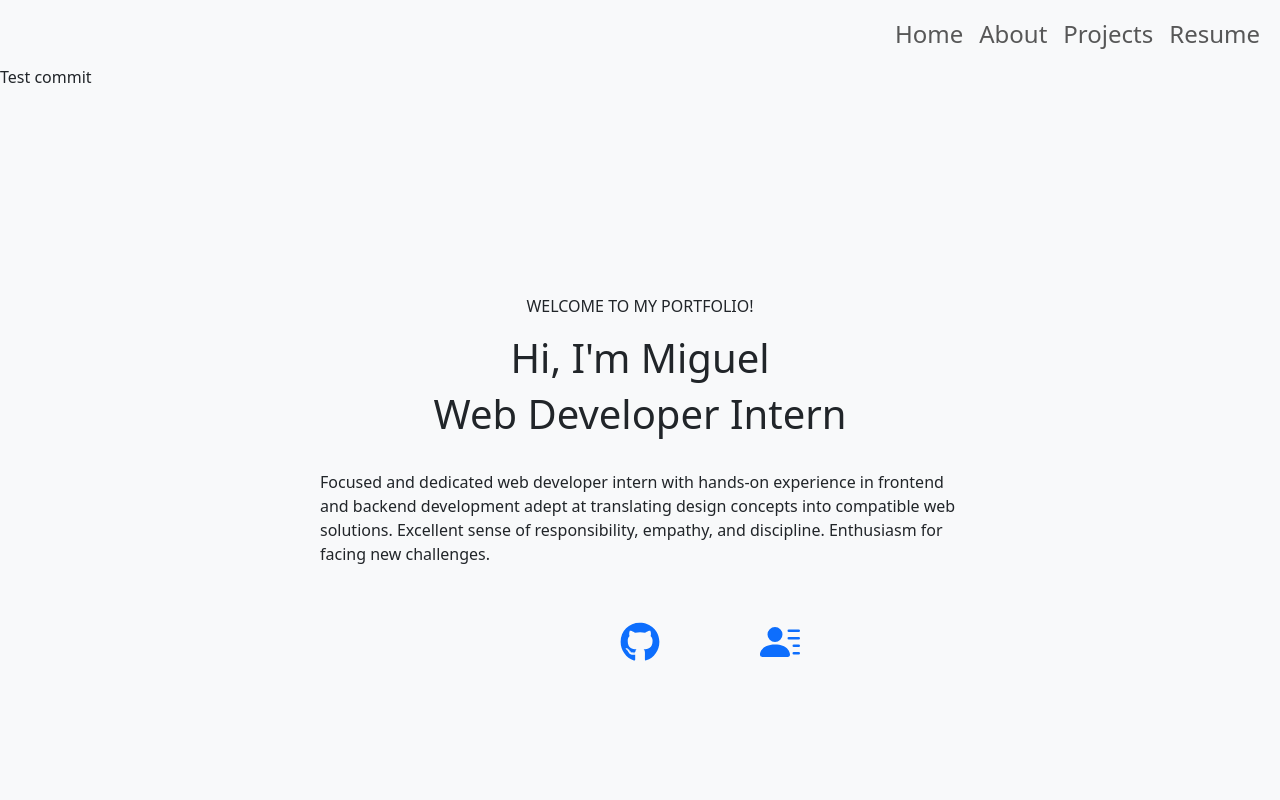
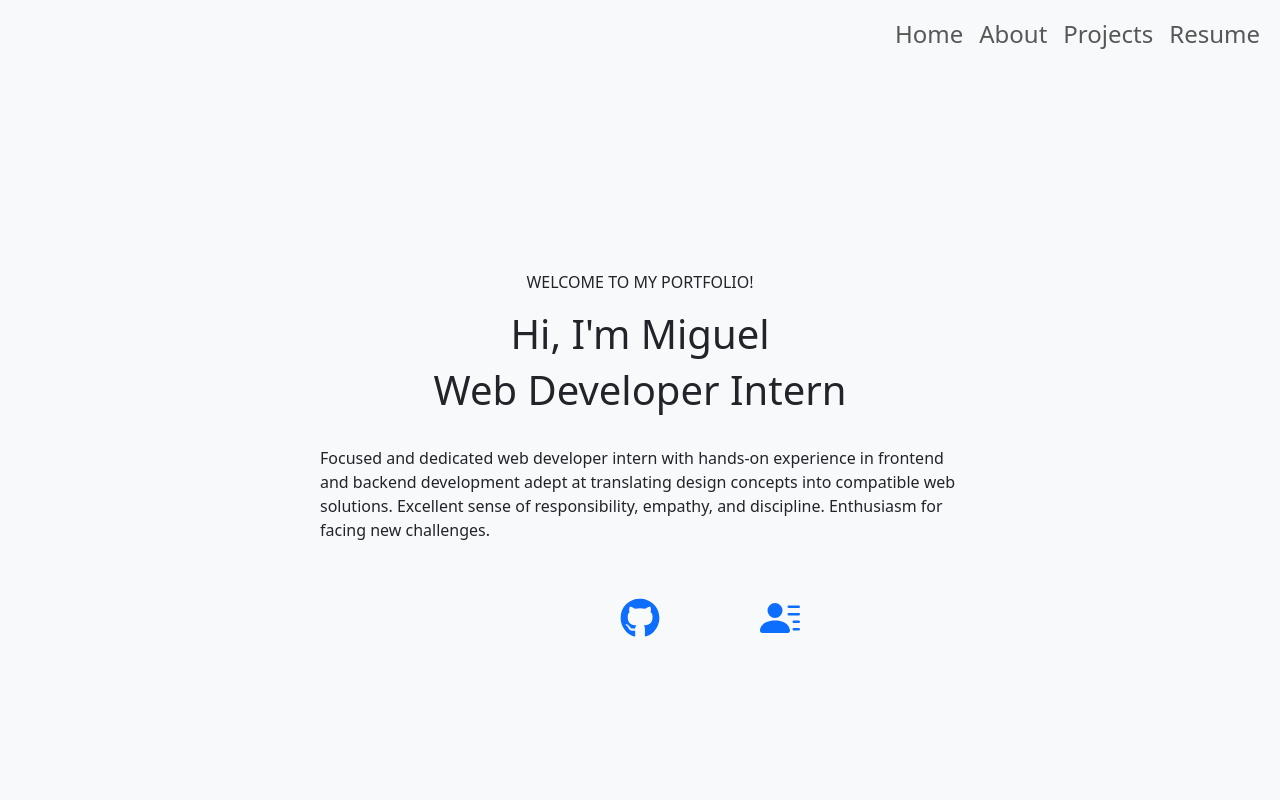
Before and after one commit to MiguelBD01/Portfolio, a Next.js app: page / in a window 1280 px wide. Shown: the top 800 px of the page. Built offline with nearby package versions, Linux system fonts and the light colour scheme; some icons are missing.

Commit message:
Removed unnecessary code

```diff
--- a/pages/index.tsx
+++ b/pages/index.tsx
@@ -6,7 +6,6 @@ import React from 'react';
 const Home: React.FC = () => {
   return (
     <div>
-      {'Test commit'}
       <Main />
       <About />
       <Projects />
```
